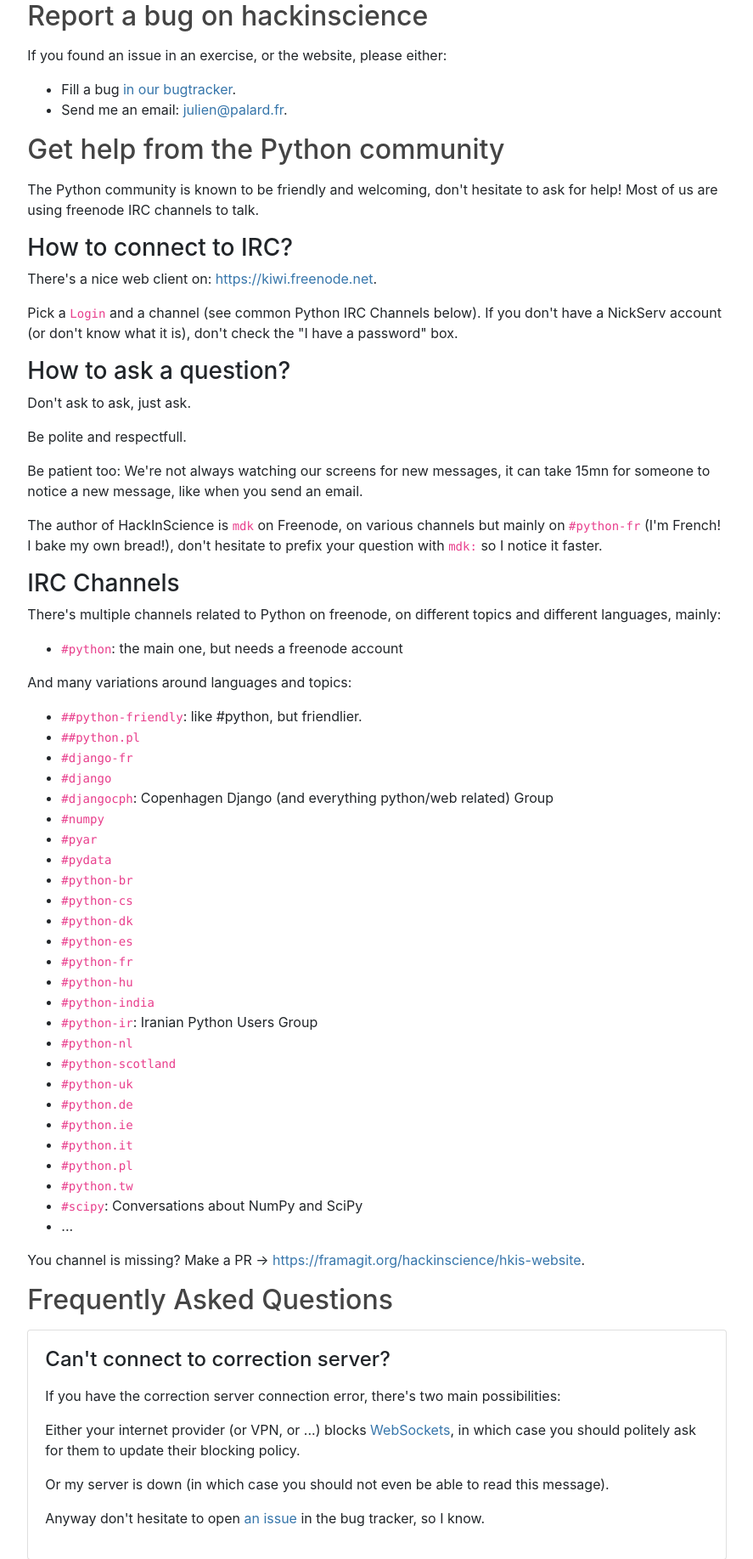
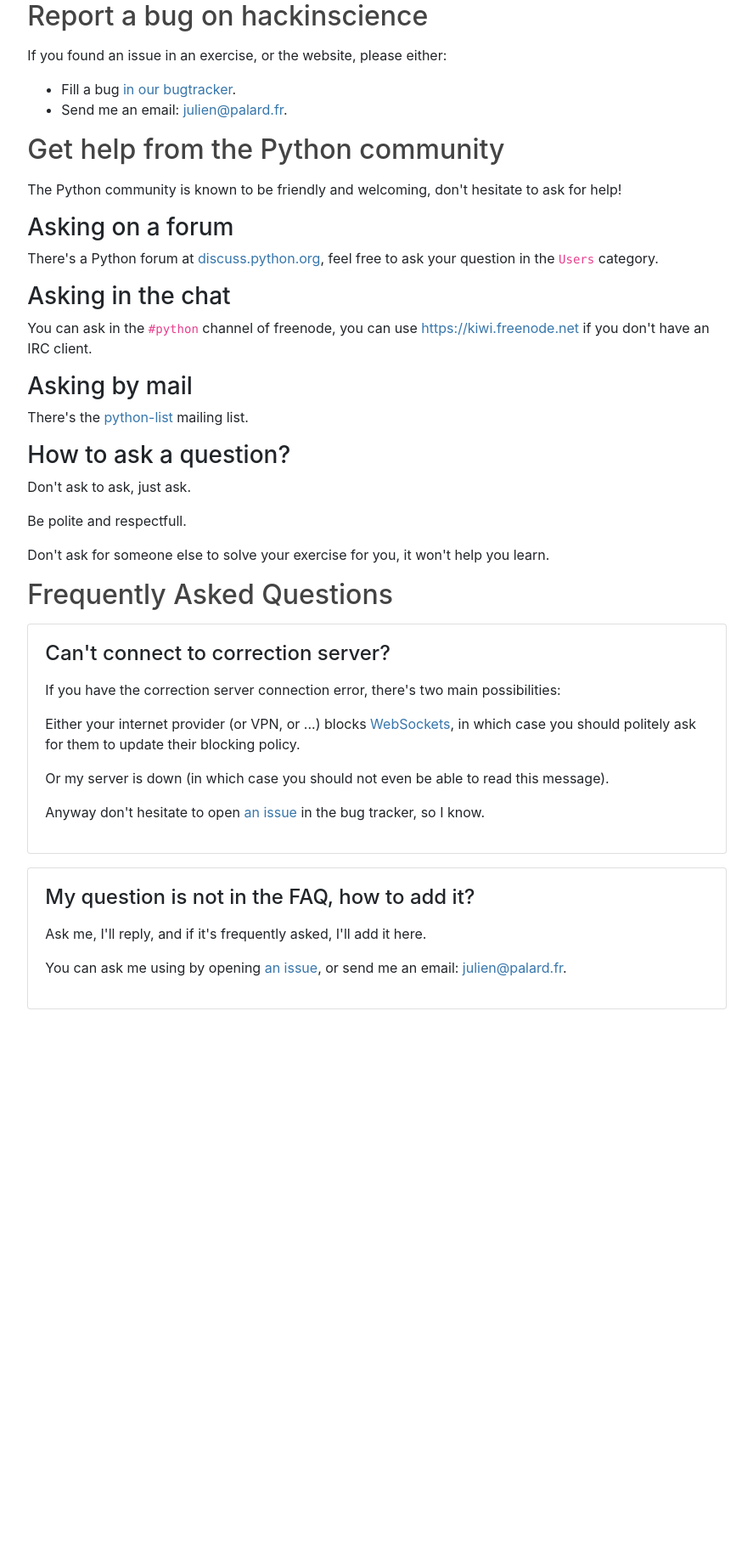
Before and after one commit to hackinscience/hkis-website, a Django app: page /help/ in a window 1280 px wide. Shown: the part 138-1973 px from the top of the page at 85% size, without its empty margins (196-1083 px from the left). After the commit the page ends 1326 px from the top, so only its background shows below. Run offline with Django 3.2, Linux system fonts and the light colour scheme; parts of the project's set-up code (start-up, migrations or seed data) failed here and were passed over; some libraries are stand-ins or nearby versions.

Commit message:
Proofreading /help

```diff
--- a/website/templates/hkis/help.html
+++ b/website/templates/hkis/help.html
@@ -6,87 +6,53 @@
     <div class="col-md-8 offset-md-2">
 {% md %}
 
-# {% blocktrans %}Getting help{% endblocktrans %}
+# {% trans "Getting help" %}
 
-## {% blocktrans %}Report a bug on hackinscience{% endblocktrans %}
+## {% trans "Report a bug on hackinscience" %}
 
-{% blocktrans %}If you found an issue in an exercise, or the website, please either:{% endblocktrans %}
+{% blocktrans %}If you found an issue in an exercise, or the website, please either:
 
-- {% blocktrans %}Fill a bug [in our bugtracker](https://framagit.org/hackinscience/hkis-website/issues).{% endblocktrans %}
-- {% blocktrans %}Send me an email:{% endblocktrans %} [julien@palard.fr](mailto:julien@palard.fr).
+- Fill a bug [in our bugtracker](https://framagit.org/hackinscience/hkis-website/issues).
+- Send me an email: [julien@palard.fr](mailto:julien@palard.fr).
+{% endblocktrans %}
+
+## {% trans "Get help from the Python community" %}
+
+{% blocktrans %}The Python community is known to be friendly and welcoming, don't
+hesitate to ask for help!
 
 
-## {% blocktrans %}Get help from the Python community{% endblocktrans %}
+### Asking on a forum
 
-{% blocktrans %}The Python community is known to be friendly and welcoming, don't
-hesitate to ask for help! Most of us are using freenode IRC channels
-to talk.{% endblocktrans %}
+There's a Python forum at
+[discuss.python.org](https://discuss.python.org), feel free to ask
+your question in the `Users` category.
 
 
-### {% blocktrans %}How to connect to IRC?{% endblocktrans %}
+### Asking in the chat
 
-{% blocktrans %}There's a nice web client on: [https://kiwi.freenode.net](https://kiwi.freenode.net).{% endblocktrans %}
-
-{% blocktrans %}Pick a `Login` and a channel (see common Python IRC Channels
-below). If you don't have a NickServ account (or don't know what it
-is), don't check the "I have a password" box.{% endblocktrans %}
+You can ask in the `#python` channel of freenode, you can use
+[https://kiwi.freenode.net](https://kiwi.freenode.net) if you don't
+have an IRC client.
 
 
-### {% blocktrans %}How to ask a question?{% endblocktrans %}
+### Asking by mail
 
-{% blocktrans %}Don't ask to ask, just ask.{% endblocktrans %}
-
-{% blocktrans %}Be polite and respectfull.{% endblocktrans %}
-
-{% blocktrans %}Be patient too: We're not always watching our screens for new
-messages, it can take 15mn for someone to notice a new message, like
-when you send an email.{% endblocktrans %}
-
-{% blocktrans %}The author of HackInScience is `mdk` on Freenode, on various channels
-but mainly on `#python-fr` (I'm French! I bake my own bread!), don't
-hesitate to prefix your question with `mdk: ` so I notice it faster.{% endblocktrans %}
+There's the
+[python-list](https://mail.python.org/mailman/listinfo/python-list)
+mailing list.
 
 
-### {% blocktrans %}IRC Channels{% endblocktrans %}
+### How to ask a question?
 
-{% blocktrans %}There's multiple channels related to Python on freenode, on different
-topics and different languages, mainly:{% endblocktrans %}
+Don't ask to ask, just ask.
 
-- `#python`: {% blocktrans %}the main one, but needs a freenode account{% endblocktrans %}
+Be polite and respectfull.
 
-{% blocktrans %}And many variations around languages and topics:{% endblocktrans %}
+Don't ask for someone else to solve your exercise for you, it won't
+help you learn.
 
-- `##python-friendly`: {% blocktrans %}like #python, but friendlier.{% endblocktrans %}
-- `##python.pl`
-- `#django-fr`
-- `#django`
-- `#djangocph`: {% blocktrans %}Copenhagen Django (and everything python/web related) Group{% endblocktrans %}
-- `#numpy`
-- `#pyar`
-- `#pydata`
-- `#python-br`
-- `#python-cs`
-- `#python-dk`
-- `#python-es`
-- `#python-fr`
-- `#python-hu`
-- `#python-india`
-- `#python-ir`: {% blocktrans %}Iranian Python Users Group{% endblocktrans %}
-- `#python-nl`
-- `#python-scotland`
-- `#python-uk`
-- `#python.de`
-- `#python.ie`
-- `#python.it`
-- `#python.pl`
-- `#python.tw`
-- `#scipy`: {% blocktrans %}Conversations about NumPy and SciPy{% endblocktrans %}
-- ...
-
-{% blocktrans %}You channel is missing? Make a PR →{% endblocktrans %}
-[https://framagit.org/hackinscience/hkis-website](https://framagit.org/hackinscience/hkis-website).
-
-
+{% endblocktrans %}
 {% endmd %}
 
 
```
Also changed, not shown: locale/fr/LC_MESSAGES/django.po, website/locale/fr/LC_MESSAGES/django.po.
